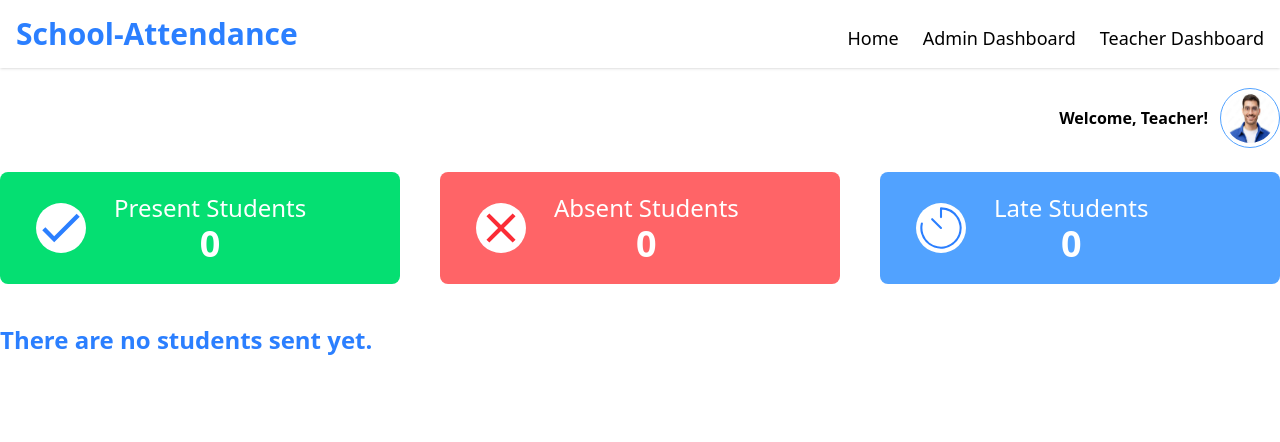
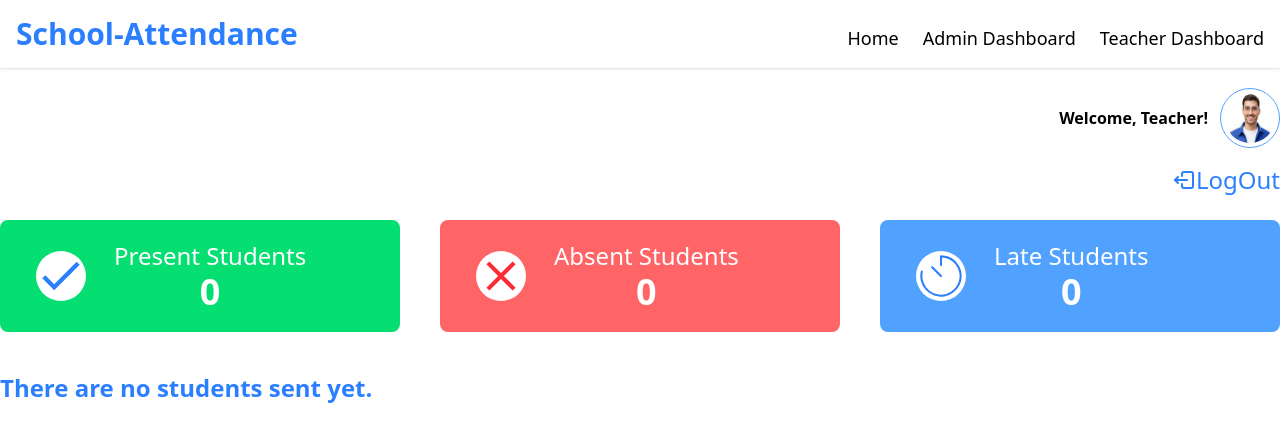
Before and after one commit to Dev-AyubAbdi/Student-Attendance-App, a React (Vite) app: page /TeacherDashboard in a window 1280 px wide. Shown: the top 442 px of the page. Built offline with nearby package versions, Linux system fonts and the light colour scheme.

Commit message:
added Logout

```diff
--- a/src/Components/TeacherDashboard.jsx
+++ b/src/Components/TeacherDashboard.jsx
@@ -2,9 +2,13 @@ import React, { useState } from "react";
 import { IoMdCheckmark } from "react-icons/io";
 import { IoMdClose } from "react-icons/io";
 import { CiTimer } from "react-icons/ci";
+import { TbLogout2 } from "react-icons/tb";
+import { Link } from "react-router-dom";
+
 
 import useStudents from "../Context/Students.Context";
 import { StudentsDashboard } from "./StudentsDashboard";
+
 
 export const TeacherDashboard = () => {
   const { Students } = useStudents();
@@ -18,13 +22,16 @@ export const TeacherDashboard = () => {
     <div className="max-w-7xl mx-auto">
       <div className="flex justify-self-end items-center mt-5">
         <span className="pr-3 font-semibold">Welcome, Teacher!</span>
+
         <img
           src="./src/assets/teacherImg.jpg"
           className="w-15 h-15 rounded-full border p-1 border-blue-400"
           alt=""
 
         />
+
       </div>
+      <Link to={"/adminDashboard"} className="flex justify-end-safe text-center items-center text-2xl text-blue-500 mt-4" ><TbLogout2/>LogOut</Link>
       <div className="flex gap-10 mt-6">
         <div className="bg-green-400 w-100 p-5 rounded-lg text-white ">
           <div className="pl-4 flex items-center">
```
